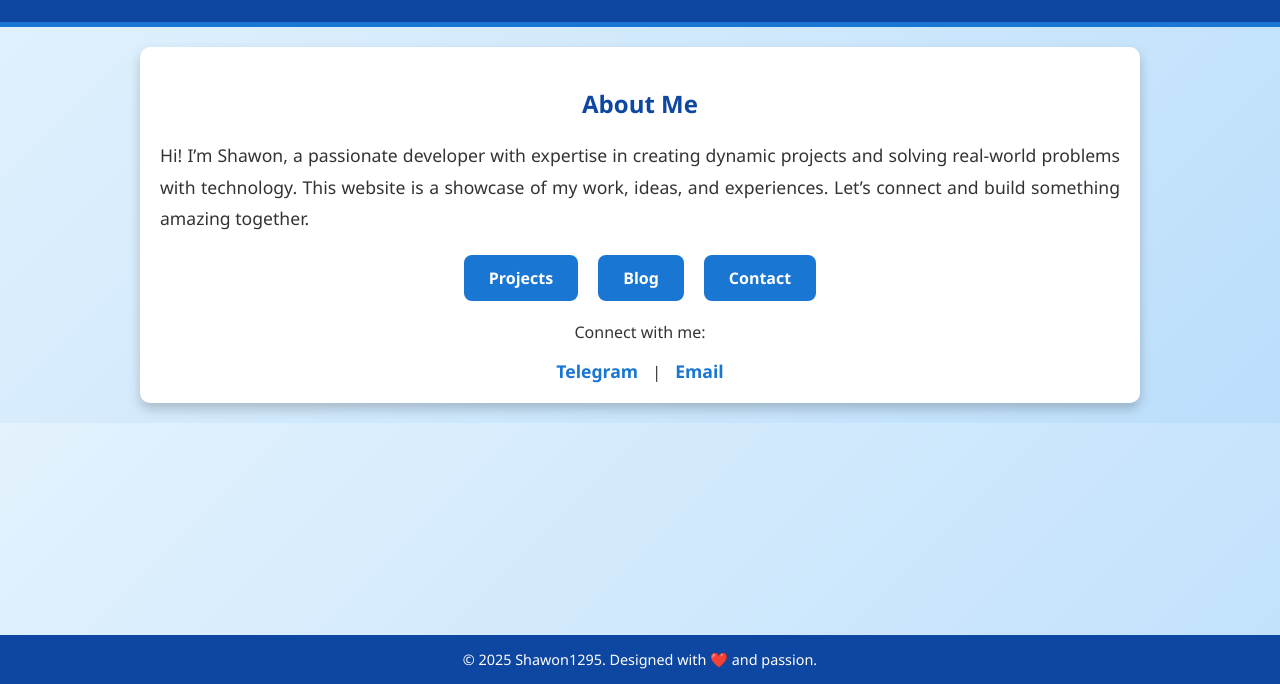
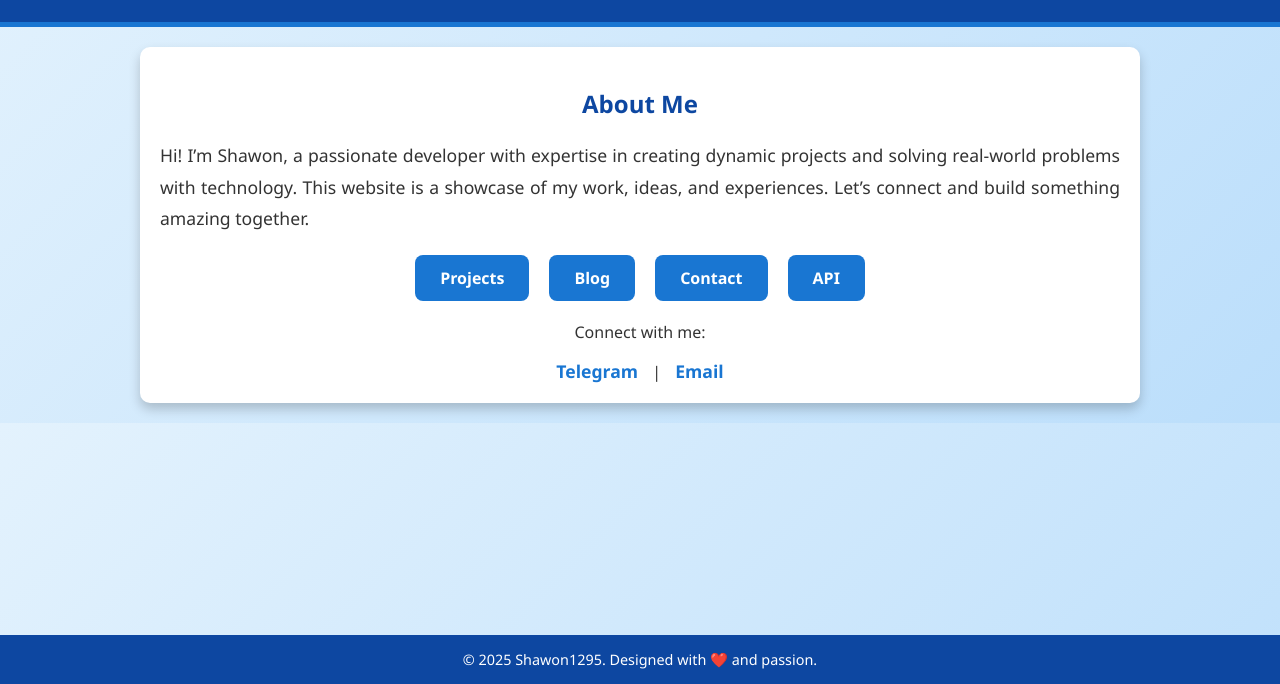
Before and after one commit to shawon1295/shawon1295.github.io, a plain HTML site: page index.html in a window 1280 px wide. Shown: the part 116-800 px from the top of the page. Drawn offline with Linux system fonts and the light colour scheme.

Commit message:
Update index.html

```diff
--- a/index.html
+++ b/index.html
@@ -102,6 +102,7 @@
             <a href="#projects">Projects</a>
             <a href="#blog">Blog</a>
             <a href="#contact">Contact</a>
+            <a href="api/index.html">API</a>
         </div>
         <div class="social-links">
             <p>Connect with me:</p>
```
